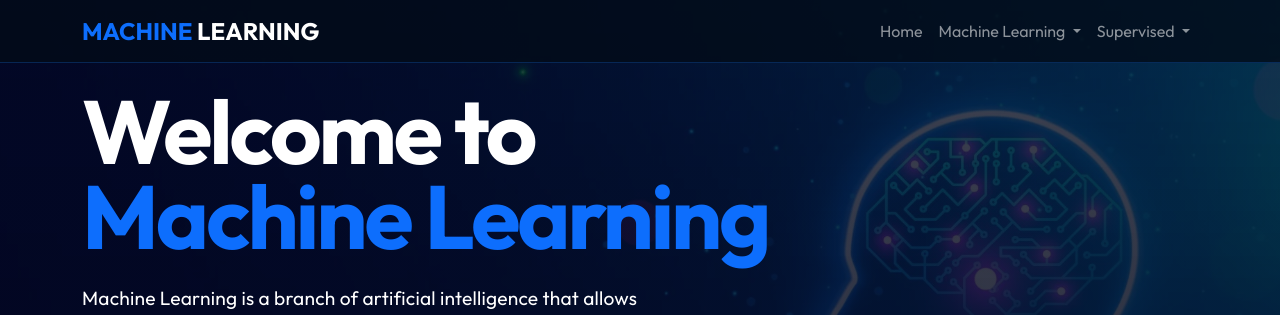
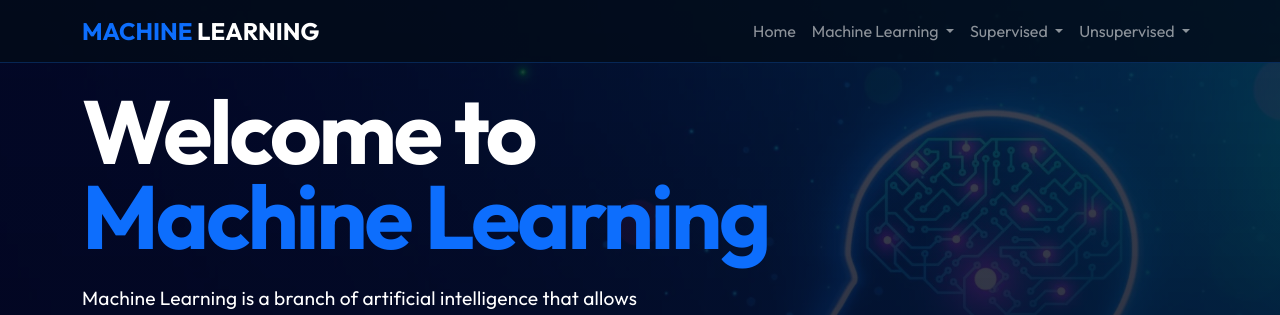
Before and after one commit to MonicaPoveda/Machinegroup, a Flask app: page / in a window 1280 px wide. Shown: the top 315 px of the page. Run offline with Flask 3, Linux system fonts and the light colour scheme; parts of the project's set-up code (start-up, migrations or seed data) failed here and were passed over.

Commit message:
feat: add unsupervised learning dropdown navigation

```diff
--- a/templates/base.html
+++ b/templates/base.html
@@ -85,6 +85,18 @@
                             <li><a class="dropdown-item text-white" href="{{ url_for('svm_evalMetrics') }}">Evaluation Metrics</a></li>
                         </ul>
                     </li>
+                    <!-- Unsupervised Dropdown -->
+                    <li class="nav-item dropdown">
+                        <a class="nav-link dropdown-toggle" href="#" role="button" data-bs-toggle="dropdown" aria-expanded="false">
+                            Unsupervised
+                        </a>
+                        <ul class="dropdown-menu dropdown-menu-dark dropdown-menu-end border border-primary border-opacity-25 shadow" style="background-color: rgba(3, 12, 25, 0.92); backdrop-filter: blur(10px); -webkit-backdrop-filter: blur(10px);">
+                            <li><h6 class="dropdown-header fw-medium mb-0" style="color: rgba(255, 255, 255, 0.45);">Unsupervised Learning</h6></li>
+                            <li><a class="dropdown-item text-white" href="/unsupervised/concepts">Concepts</a></li>
+                            <li><a class="dropdown-item text-white" href="/unsupervised/manual-exercise">Manual Exercise</a></li>
+                            <li><a class="dropdown-item text-white" href="/unsupervised/clustering-application">Clustering Application</a></li>
+                        </ul>
+                    </li>
                 </ul>
             </div>
         </div>
```
